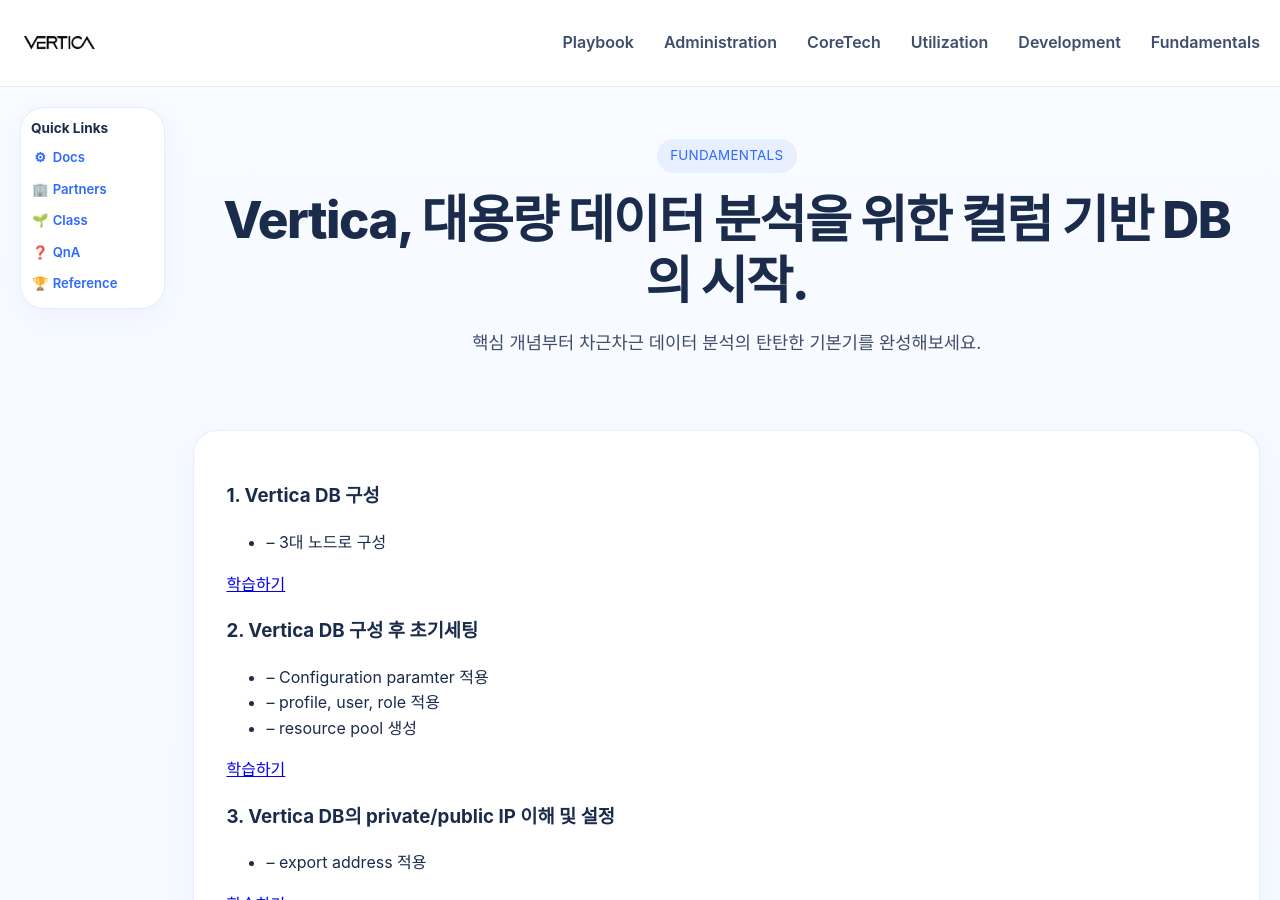
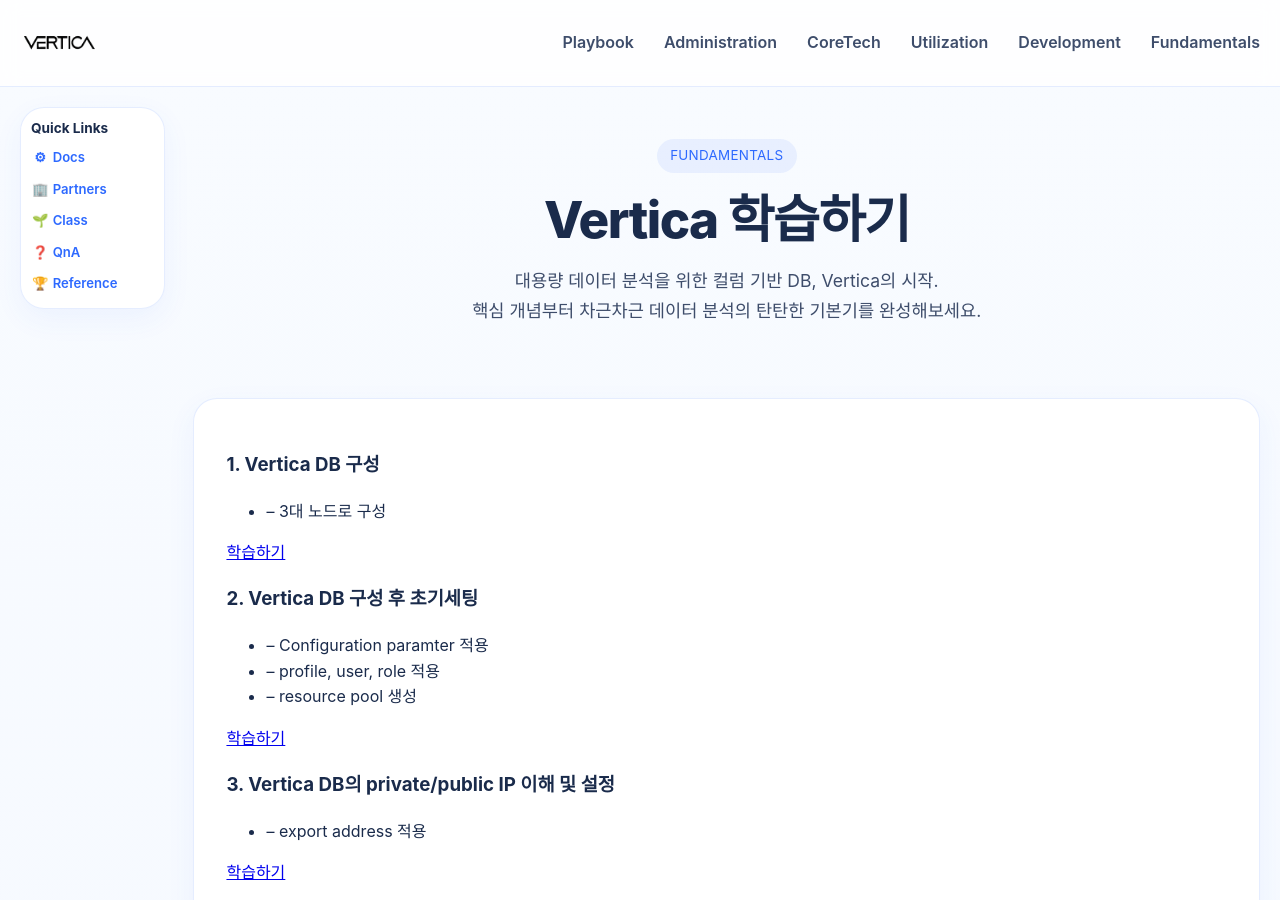
Before and after one commit to JIN0326/vertica_blog, a Jekyll site: the page built from 90fundamentals.md, in a window 1280 px wide and 900 px high. Built offline with Jekyll 4.4.1, drawn with Linux system fonts in a browser that asks for light colours.

Commit message:
Update blog content and styling

```diff
--- a/90fundamentals.md
+++ b/90fundamentals.md
@@ -5,8 +5,8 @@
 
 <div class="page-hero">
   <span class="chip">Fundamentals</span>
-  <h1>Vertica, 대용량 데이터 분석을 위한 컬럼 기반 DB의 시작.</h1>
-  <p>핵심 개념부터 차근차근 데이터 분석의 탄탄한 기본기를 완성해보세요.</p>
+  <h1>Vertica 학습하기</h1>
+  <p>대용량 데이터 분석을 위한 컬럼 기반 DB, Vertica의 시작. <br> 핵심 개념부터 차근차근 데이터 분석의 탄탄한 기본기를 완성해보세요.</p>
 </div>
 
 <div class="fundamentals-toc-container" id="toc-container">
--- a/_data/navigation.yml
+++ b/_data/navigation.yml
@@ -1,5 +1,4 @@
-- title: Vertica Playbook
-  title: Playbook
+- title: Playbook
   url: /01playbook
   sublinks:
     - title: Vertica란 무엇인가
```
Also changed, not shown: 02administration.md (+1 -1 lines).
